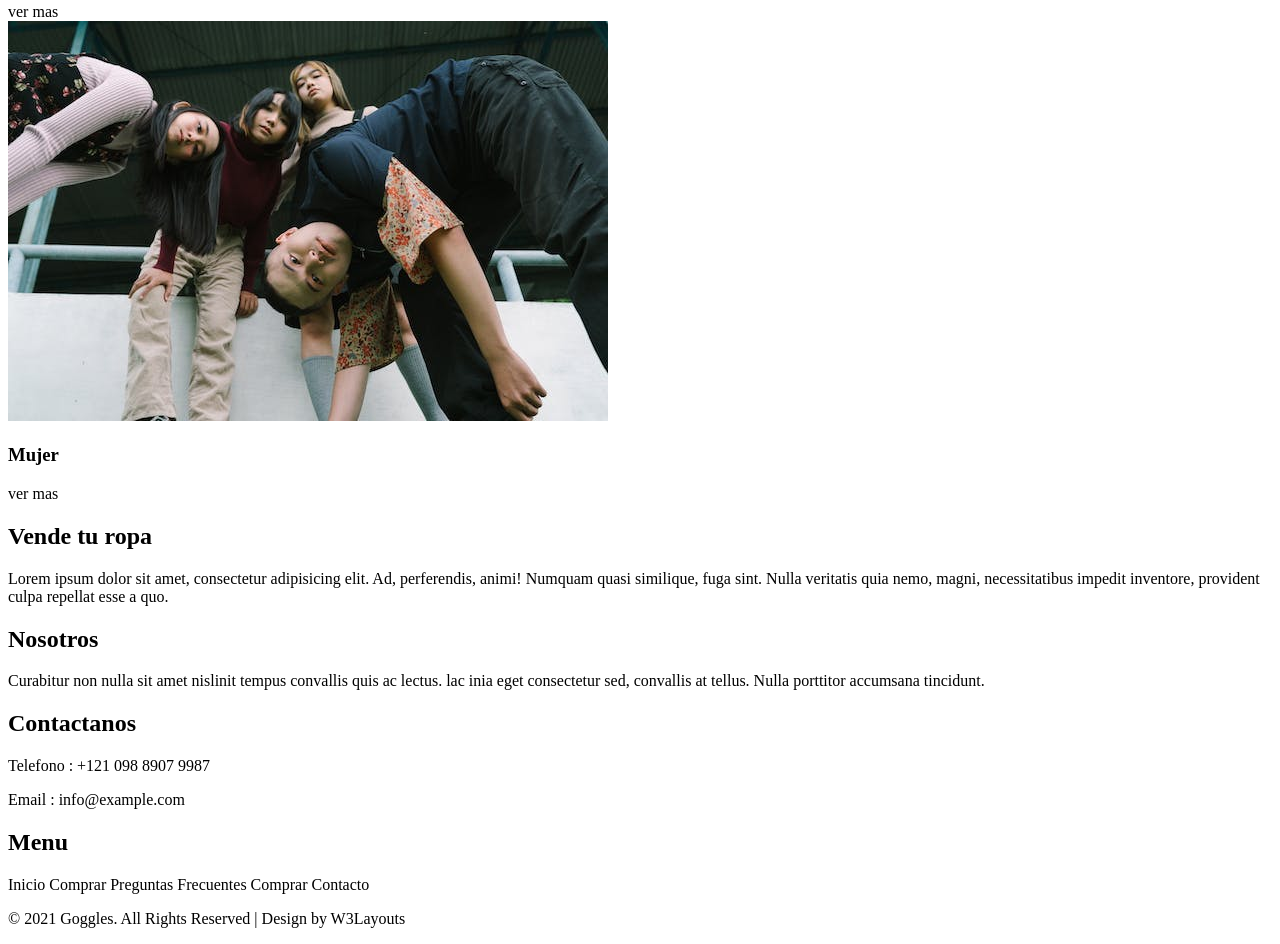
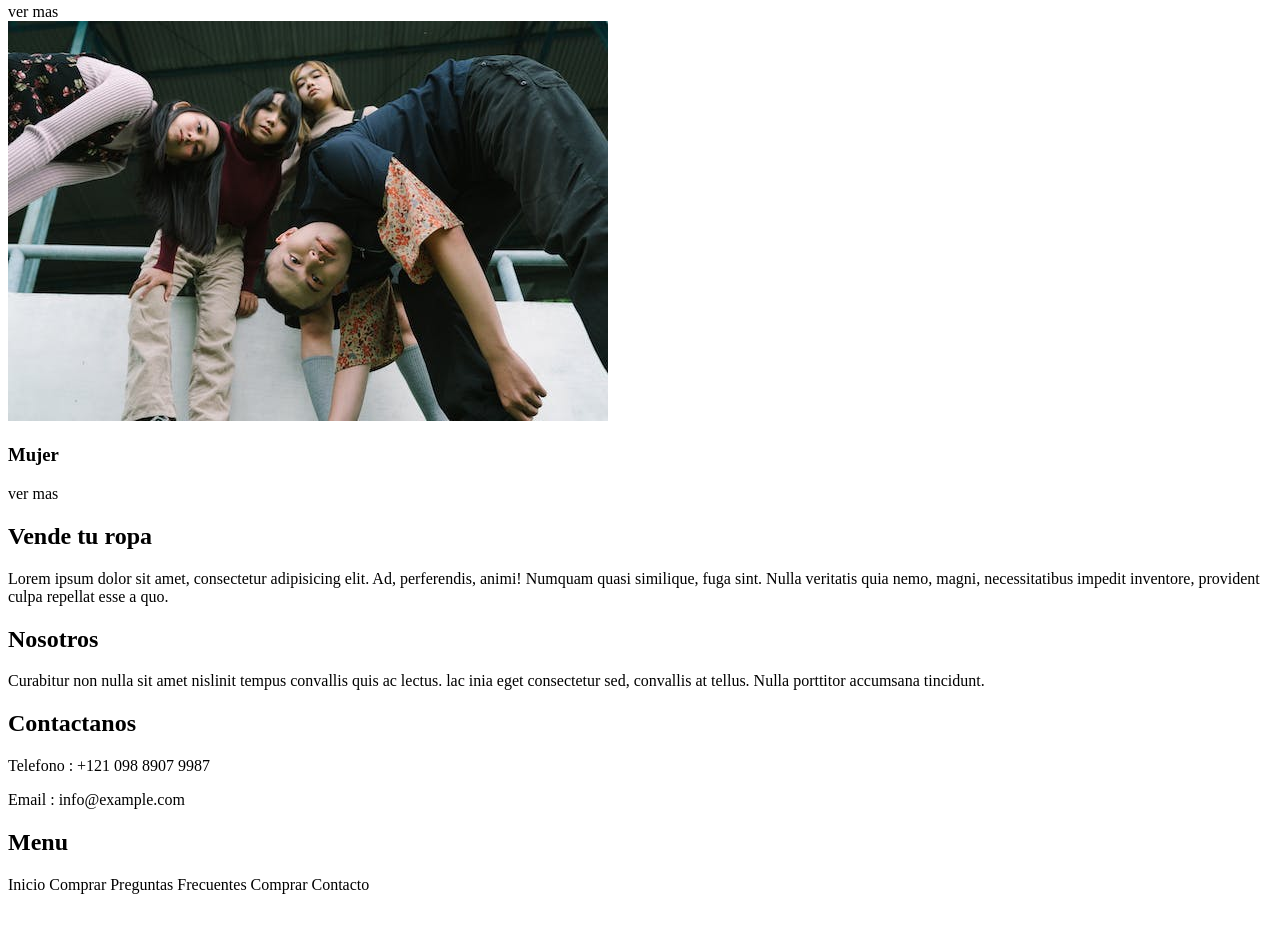
Before and after one commit to manparodi/trabajo-programacion-web, a plain HTML site: page index.html in a window 1280 px wide. Shown: the part 2428-3372 px from the top of the page. After the commit the page ends 3330 px from the top, so only its background shows below. Drawn offline with Linux system fonts and the light colour scheme.

Commit message:
Update index.html

```diff
--- a/index.html
+++ b/index.html
@@ -96,5 +96,4 @@
           <a>Comprar</a>
           <a >Contacto</a>
         </div>
-        <p>© 2021 Goggles. All Rights Reserved | Design by W3Layouts</p>
       </footer>
```
